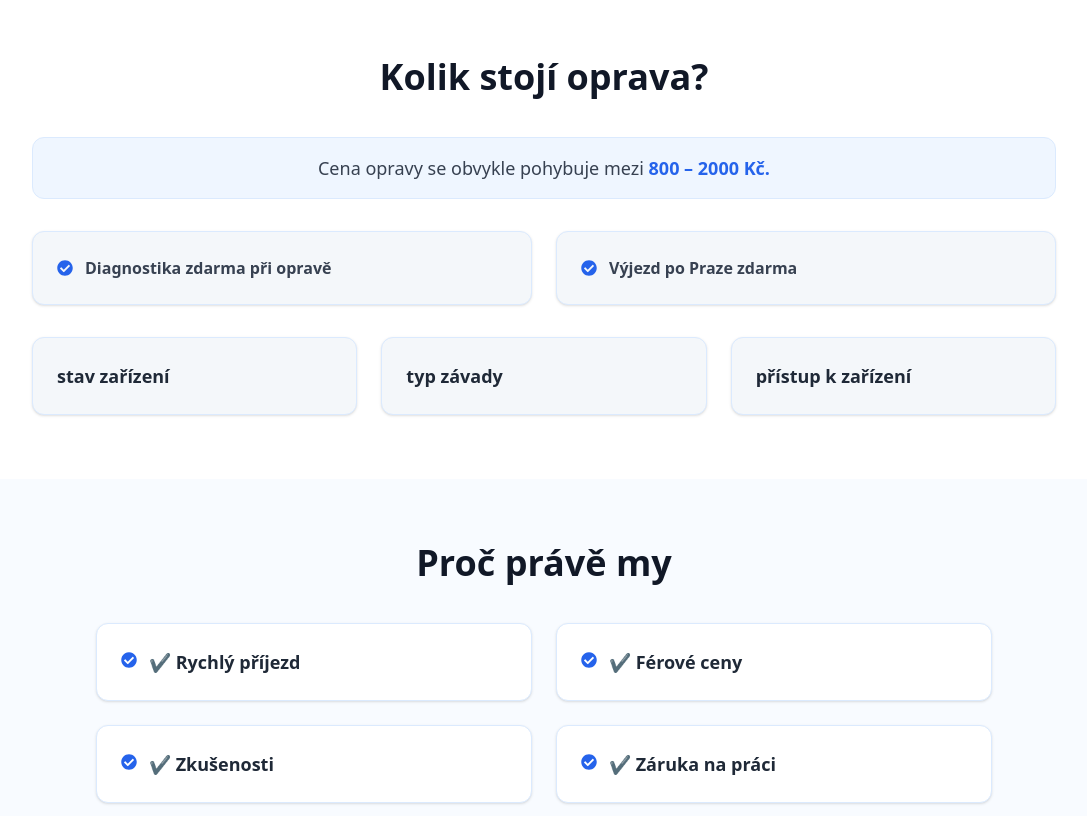
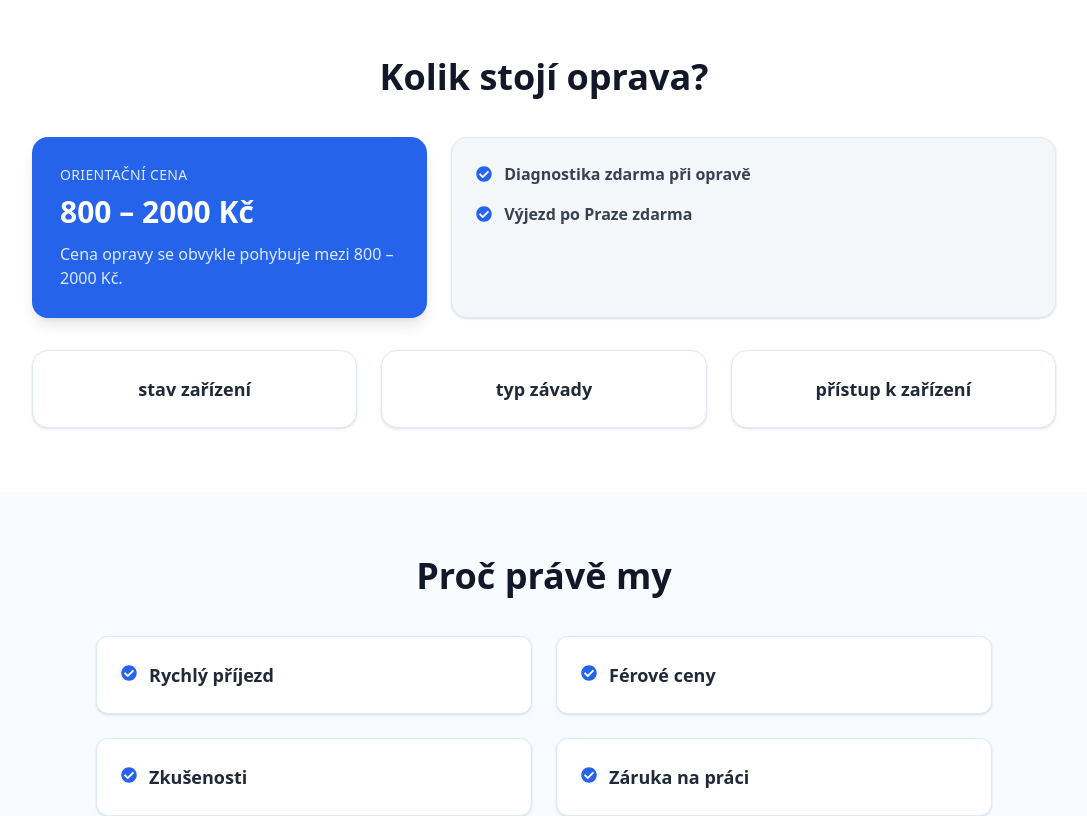
Before and after one commit to luatrix/oprava-cz, a React (Create React App) app: page / in a window 1280 px wide. Shown: the part 2140-2956 px from the top of the page, without its empty margins (96-1183 px from the left). Built offline with nearby package versions, Linux system fonts and the light colour scheme.

Commit message:
design enhancements 4

```diff
--- a/src/LandingPage.jsx
+++ b/src/LandingPage.jsx
@@ -21,10 +21,10 @@ const serviceKeywords = [
 ];
 
 const trustItems = [
-  '✔ Rychlý příjezd',
-  '✔ Férové ceny',
-  '✔ Zkušenosti',
-  '✔ Záruka na práci'
+  'Rychlý příjezd',
+  'Férové ceny',
+  'Zkušenosti',
+  'Záruka na práci'
 ];
 
 const reviews = [
@@ -131,29 +131,34 @@ export default function LandingPage() {
       <section className="bg-white py-16 px-6" id="pricing">
         <div className="max-w-5xl mx-auto">
           <h2 className="text-3xl sm:text-4xl font-bold text-gray-900 text-center mb-10">Kolik stojí oprava?</h2>
-          <p className="text-center text-lg text-gray-700 mb-8 bg-blue-50 border border-blue-100 rounded-xl p-4">
-            Cena opravy se obvykle pohybuje mezi <span className="font-semibold text-blue-600">800 – 2000 Kč.</span>
-          </p>
-
-          <div className="grid grid-cols-1 sm:grid-cols-2 gap-6 mb-8">
-            <div className="bg-[#f4f7fa] p-6 rounded-xl shadow border border-blue-100 flex items-start gap-3">
-              <FaCheckCircle className="text-blue-600 mt-1 shrink-0" />
-              <p className="text-gray-700 font-semibold">Diagnostika zdarma při opravě</p>
+          <div className="grid grid-cols-1 lg:grid-cols-5 gap-6 mb-8">
+            <div className="lg:col-span-2 bg-blue-600 text-white p-7 rounded-2xl shadow-lg">
+              <p className="text-sm uppercase tracking-wide text-blue-100 mb-2">Orientační cena</p>
+              <p className="text-3xl font-extrabold leading-tight">800 – 2000 Kč</p>
+              <p className="text-blue-100 mt-3">Cena opravy se obvykle pohybuje mezi 800 – 2000 Kč.</p>
             </div>
-            <div className="bg-[#f4f7fa] p-6 rounded-xl shadow border border-blue-100 flex items-start gap-3">
-              <FaCheckCircle className="text-blue-600 mt-1 shrink-0" />
-              <p className="text-gray-700 font-semibold">Výjezd po Praze zdarma</p>
+            <div className="lg:col-span-3 bg-[#f4f7fa] p-6 rounded-2xl shadow border border-blue-100">
+              <div className="space-y-4">
+                <div className="flex items-start gap-3">
+                  <FaCheckCircle className="text-blue-600 mt-1 shrink-0" />
+                  <p className="text-gray-700 font-semibold">Diagnostika zdarma při opravě</p>
+                </div>
+                <div className="flex items-start gap-3">
+                  <FaCheckCircle className="text-blue-600 mt-1 shrink-0" />
+                  <p className="text-gray-700 font-semibold">Výjezd po Praze zdarma</p>
+                </div>
+              </div>
             </div>
           </div>
 
           <div className="grid grid-cols-1 sm:grid-cols-3 gap-6">
-            <div className="bg-[#f4f7fa] p-6 rounded-xl shadow border border-blue-100">
+            <div className="bg-white p-6 rounded-2xl shadow border border-blue-100 text-center">
               <h3 className="font-semibold text-lg text-gray-800">stav zařízení</h3>
             </div>
-            <div className="bg-[#f4f7fa] p-6 rounded-xl shadow border border-blue-100">
+            <div className="bg-white p-6 rounded-2xl shadow border border-blue-100 text-center">
               <h3 className="font-semibold text-lg text-gray-800">typ závady</h3>
             </div>
-            <div className="bg-[#f4f7fa] p-6 rounded-xl shadow border border-blue-100">
+            <div className="bg-white p-6 rounded-2xl shadow border border-blue-100 text-center">
               <h3 className="font-semibold text-lg text-gray-800">přístup k zařízení</h3>
             </div>
           </div>
```
